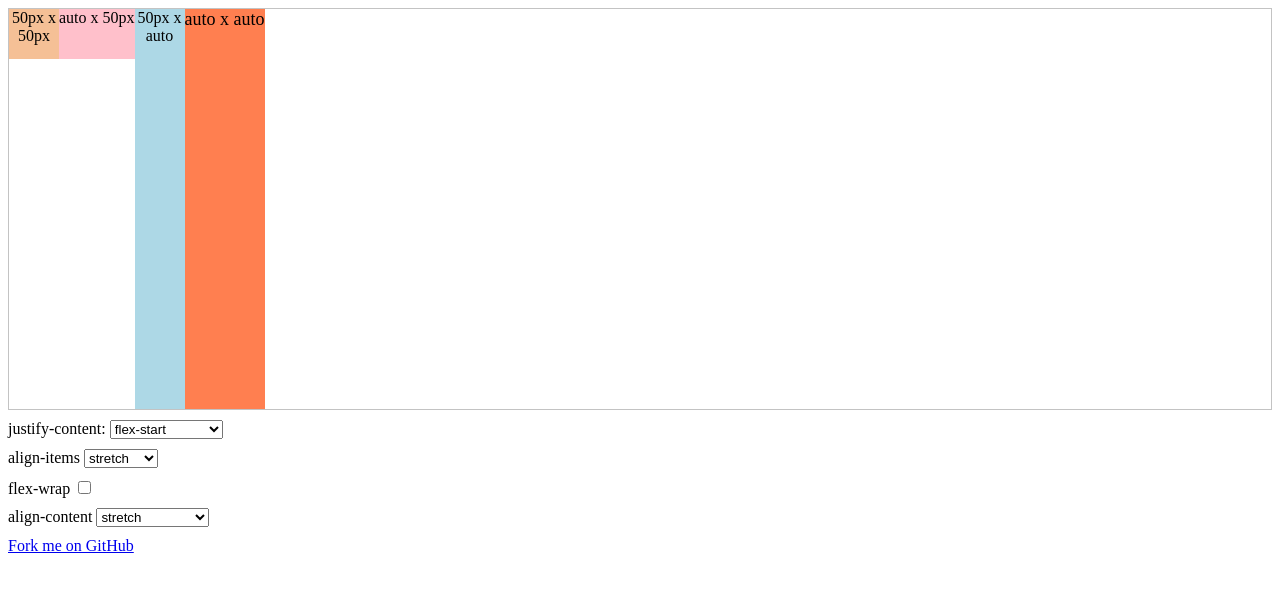
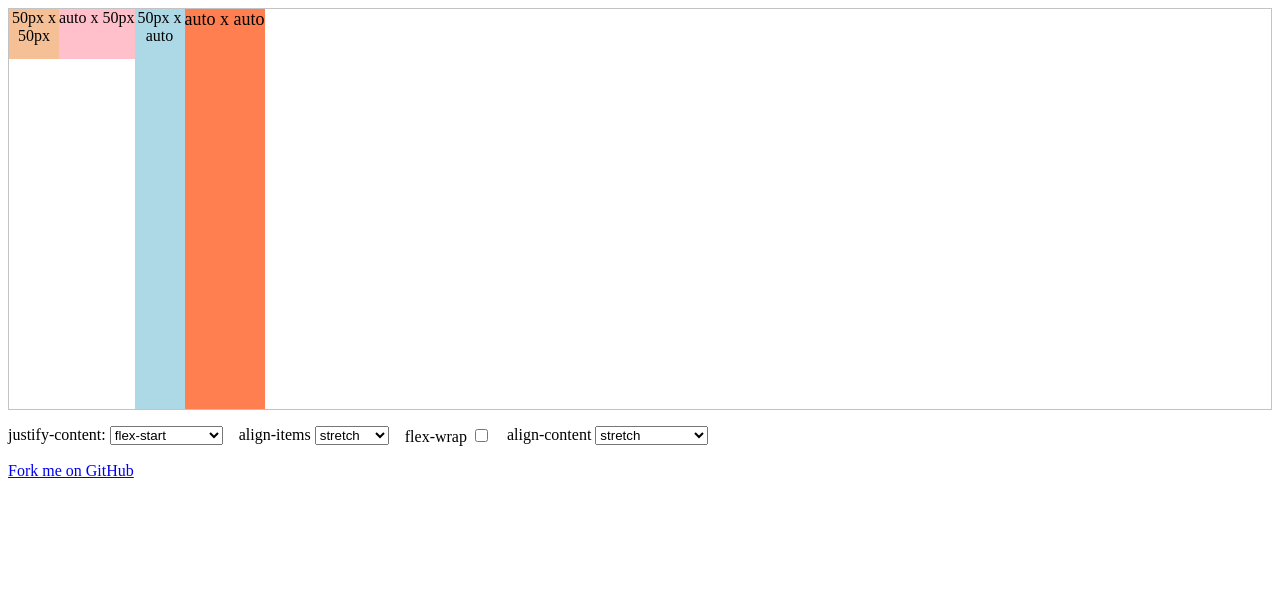
Before and after one commit to kmilo0/flexbox-positioning, a plain HTML site: page index.html in a window 1280 px wide. Drawn offline with Linux system fonts and the light colour scheme.

Commit message:
flex on the form

```diff
--- a/index.css
+++ b/index.css
@@ -30,6 +30,10 @@
   font-size: 18px;
 }
 
-.row {
-  margin-top: 10px;
+.form-flex {
+  margin: 1rem 0;
+
+  display: flex;
+  flex-wrap: wrap;
+  gap: 0.5rem 1rem;
 }
--- a/index.html
+++ b/index.html
@@ -12,8 +12,8 @@
       <div class="item4">auto x auto</div>
     </div>
 
-    <form>
-      <div class="row">
+    <form class="form-flex">
+      <div>
         <label for="select-justify-content">justify-content: </label>
         <select id="select-justify-content">
           <option value="flex-start">flex-start</option>
@@ -25,7 +25,7 @@
         </select>
       </div>
 
-      <div class="row">
+      <div>
         <label for="select-align-items">align-items</label>
         <select id="select-align-items">
           <option value="flex-start">flex-start</option>
@@ -36,12 +36,12 @@
         </select>
       </div>
 
-      <div class="row">
-        <label for="flex-wrap" class="flex-wrap">flex-wrap</label>
+      <div>
+        <label for="flex-wrap">flex-wrap</label>
         <input type="checkbox" id="flex-wrap" />
       </div>
 
-      <div class="row">
+      <div>
         <label for="select-align-content"
           >align-content
           <select id="select-align-content">
@@ -56,13 +56,11 @@
       </div>
     </form>
 
-    <div class="row">
-      <a
-        href="https://github.com/kmilo0/flexbox-positioning"
-        title="Fork me on GitHub"
-        >Fork me on GitHub</a
-      >
-    </div>
+    <a
+      href="https://github.com/kmilo0/flexbox-positioning"
+      title="Fork me on GitHub"
+      >Fork me on GitHub</a
+    >
 
     <script src="index.js"></script>
   </body>
```
